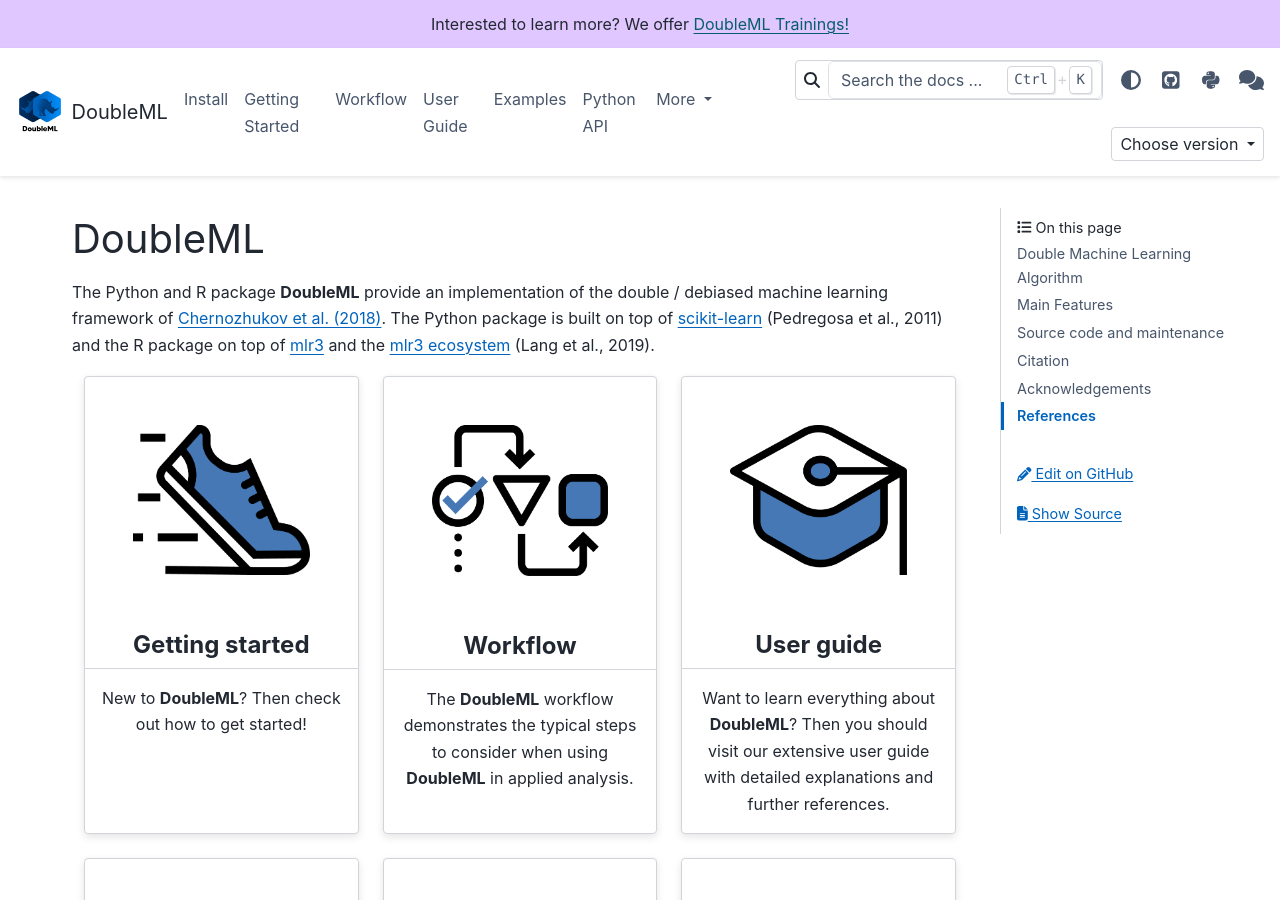
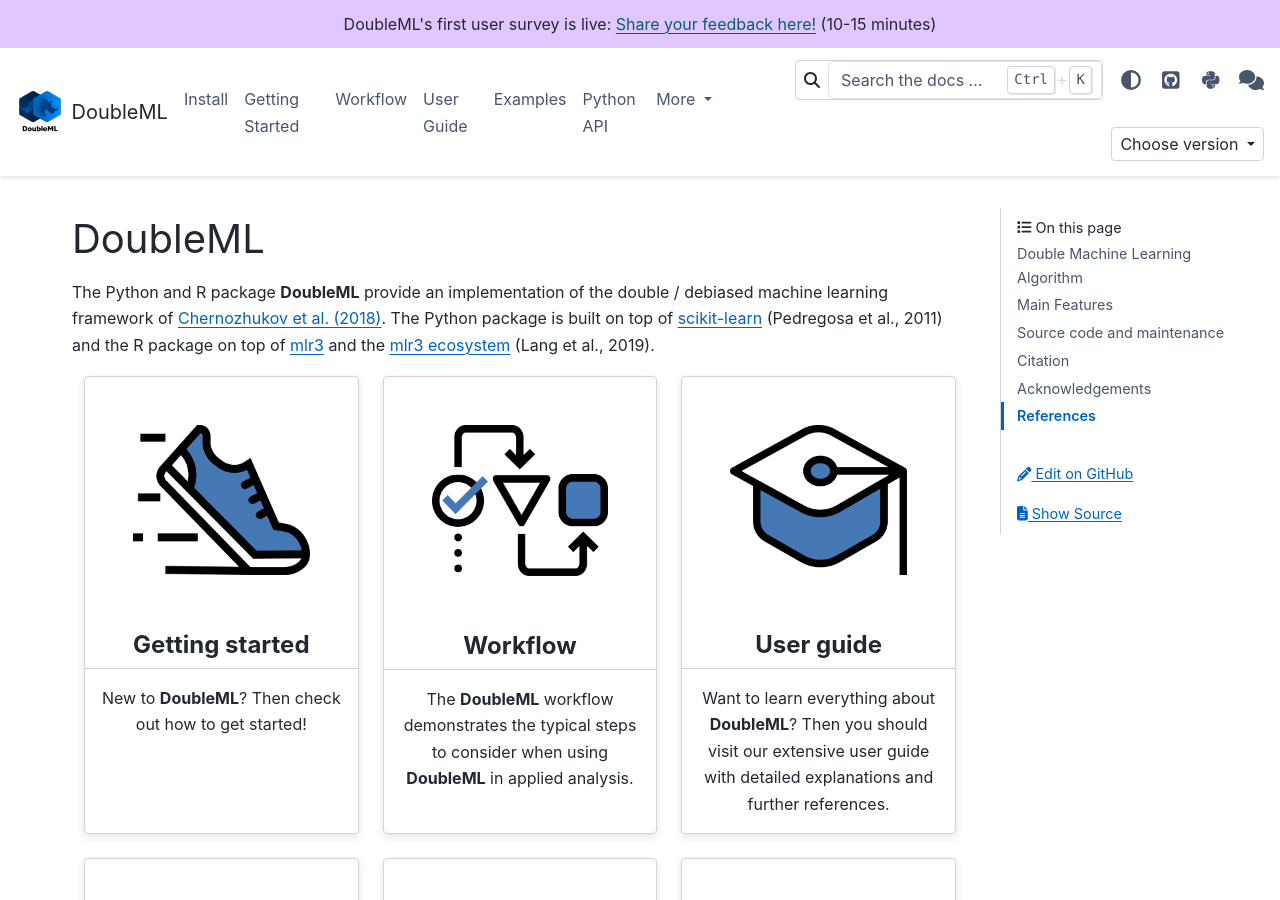
Before and after one commit to DoubleML/doubleml-docs, a Sphinx documentation site: the page built from doc/index.rst, in a window 1280 px wide and 900 px high. Built offline with Sphinx 7.4.7 and the PyData theme 0.15.4, drawn with Linux system fonts in a browser that asks for light colours; the version number could not be read and is left out.

Commit message:
include link to survey

```diff
--- a/doc/conf.py
+++ b/doc/conf.py
@@ -126,7 +126,7 @@
     },
     "show_version_warning_banner": False,  # https://pydata-sphinx-theme.readthedocs.io/en/stable/user_guide/announcements.html#version-warning-banners
     "check_switcher": True,
-    "announcement": "Interested to learn more? We offer <a href='https://trainings.doubleml.org/'>DoubleML Trainings!</a>",
+    "announcement": "DoubleML's first user survey is live: <a href='https://forms.gle/HjZsWgrF5UEFUyDX9'> Share your feedback here!</a> (10-15 minutes)",
 }
 
 html_extra_path = ["../img/logo.png", "../img/logo_dark.png"]
```
